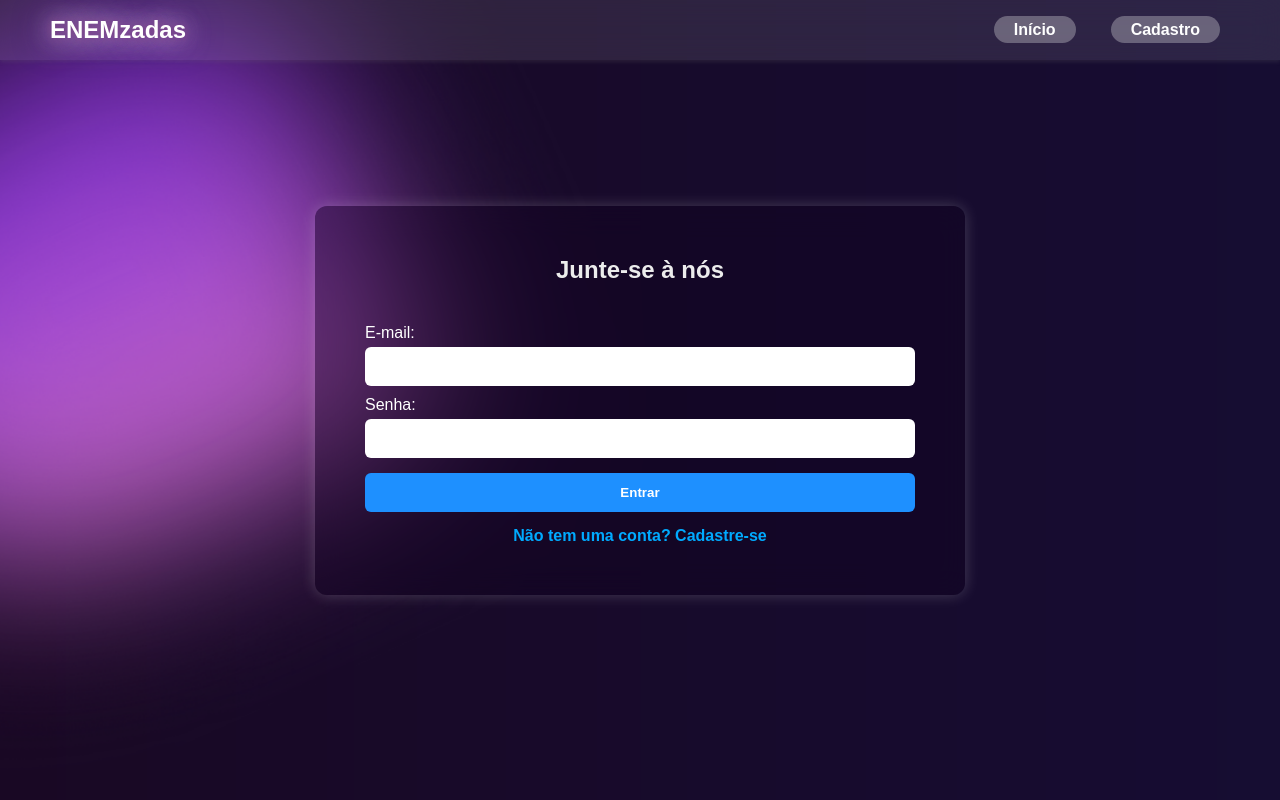
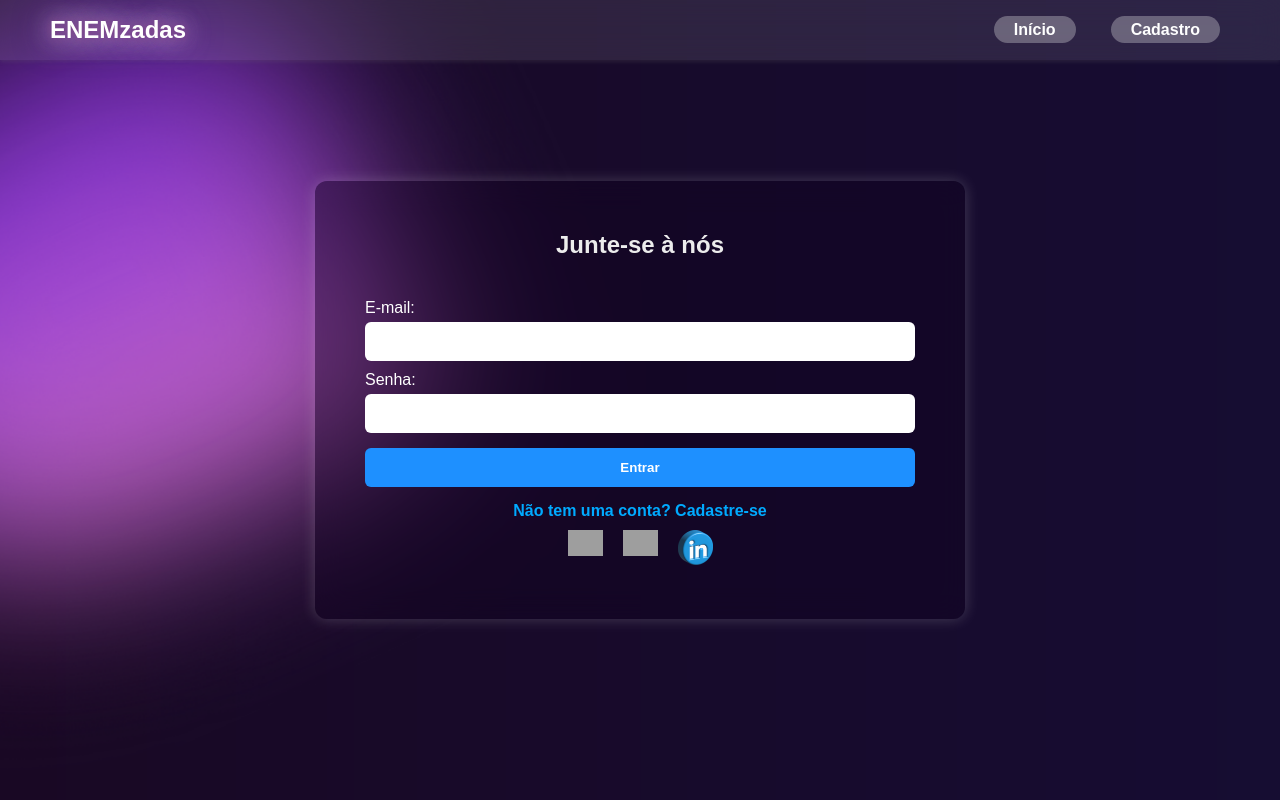
Before and after one commit to kaiquedoliveira/plataforma_reserva, a website: page frontend/views/login.html in a window 1280 px wide. Drawn offline with Linux system fonts and the light colour scheme; grey boxes are pictures that could not be loaded.

Commit message:
adicionando botões no login

```diff
--- a/frontend/css/login.css
+++ b/frontend/css/login.css
@@ -162,3 +162,16 @@ footer {
   color: white;
   font-size: 12px;
 }
+
+/* Ícones de redes sociais */
+.social-icons {
+  display: flex;
+  justify-content: center;
+  gap: 20px;
+  margin-top: 10px;
+}
+
+.social-icons img {
+  width: 35px;
+  cursor: pointer;
+}
--- a/frontend/views/login.html
+++ b/frontend/views/login.html
@@ -33,6 +33,11 @@
       <p class="cadastro-link">
         <a href="../views/cadastro.html">Não tem uma conta? Cadastre-se</a>
       </p>
+      <div class="social-icons">
+        <a href="https://www.instagram.com/"><img src="../images/instaCadastro.png" alt="Instagram"></a>
+        <a href="https://www.google.com/intl/pt-BR/account/about/"><img src="../images/googlCadastro.png" alt="Google"></a>
+        <a href="https://br.linkedin.com/"><img src="../images/linkedinCadastro.png" alt="LinkedIn"></a>
+      </div>
     </div>
   </div>
 
```
